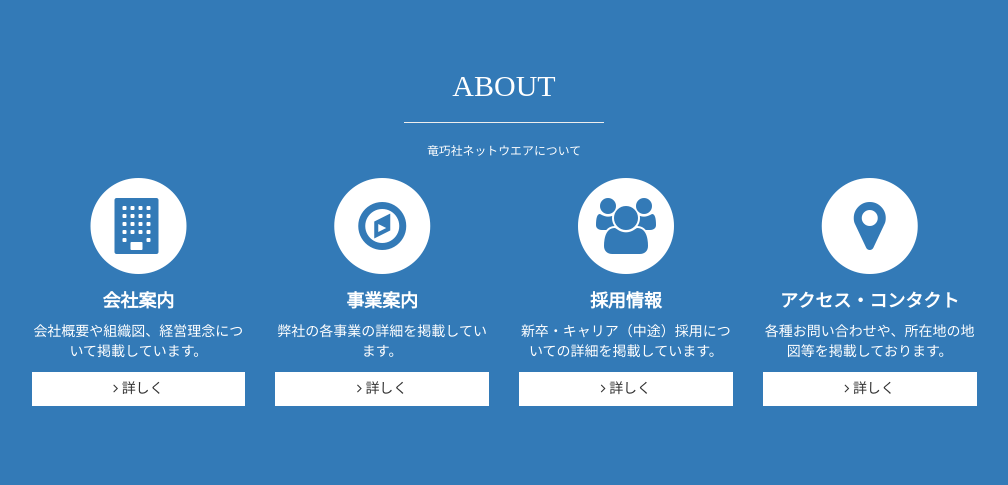
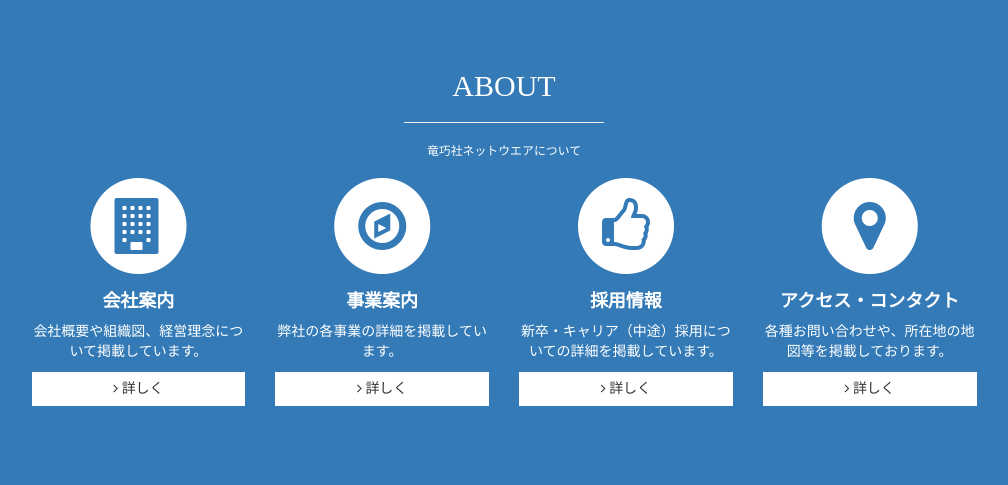
Before and after one commit to HIROSHI1403/newHP, a PHP site: page /index3.php in a window 1280 px wide. Shown: the part 1013-1498 px from the top of the page, without its empty margins (136-1144 px from the left). Run offline with PHP 8.4, Linux system fonts and the light colour scheme; some libraries are stand-ins or nearby versions; some web fonts are replaced.

Commit message:
topIcon修正
TOPの採用情報のアイコンをサムズアップに変更

```diff
--- a/index3.php
+++ b/index3.php
@@ -95,7 +95,7 @@
                             <div class="service-item">
                                 <span class="fa-stack fa-4x">
                                     <i class="fa fa-circle fa-stack-2x"></i>
-                                    <i class="fa fa-users fa-stack-1x text-primary"></i>
+                                    <i class="fa fa-thumbs-o-up fa-stack-1x text-primary"></i>
                                 </span>
                                 <h4>
                                     <strong>採用情報</strong>
```
Also changed, not shown: img/12661818_802591539843047_6993543454642620996_n.jpg (added).
